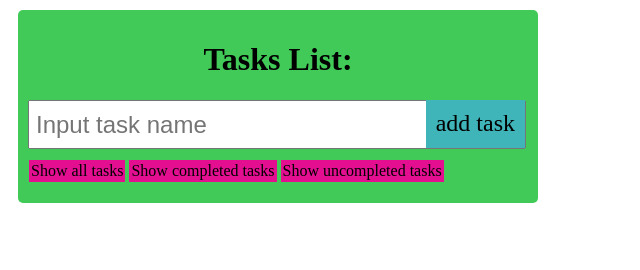
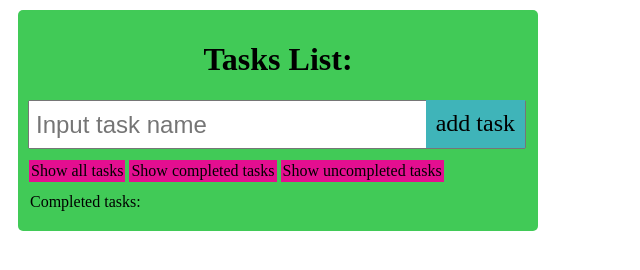
Before and after one commit to jagert/toDoList, a plain HTML site: page app/index.html in a window 1280 px wide. Both pictures are taken after a click on the element "Show completed tasks". Shown: the whole page, without its empty margins (0-640 px from the left). Drawn offline with nearby package versions, Linux system fonts and the light colour scheme.

Commit message:
add filter title

```diff
--- a/app/css/styles.css
+++ b/app/css/styles.css
@@ -44,6 +44,10 @@
 	padding: 2px;
 	cursor: pointer;
 }
+.main-form .filter-title {
+	padding-left: 2px;
+	margin-top: 10px;
+}
 .main-form .task-list {
 	margin-top: 10px;
 }
--- a/app/index.html
+++ b/app/index.html
@@ -31,6 +31,14 @@
 				<div class="filter-button"
 					 ng-click="setFilter('uncompleted')">Show uncompleted tasks</div>
 			</div>
+			<div class="filter-title" ng-switch="filterBy">
+				<div class="filter-button"
+					 ng-switch-when="all">All tasks:</div>
+				<div class="filter-button"
+					 ng-switch-when="completed">Completed tasks:</div>
+				<div class="filter-button"
+					 ng-switch-when="uncompleted">Uncompleted tasks:</div>
+			</div>
 			<div class="task-list">
 				<div class="task" ng-repeat="task in taskList | filterTasks : filterBy track by $index">
 					<div>- {{task.name}}</div>
```
